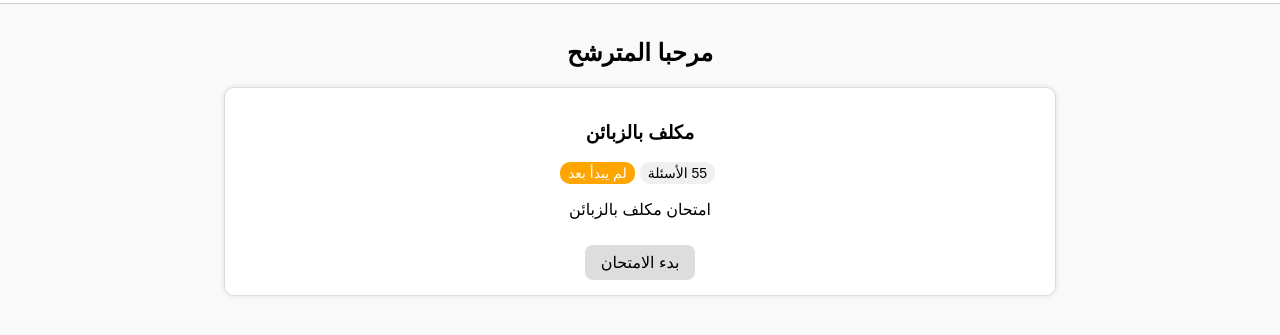
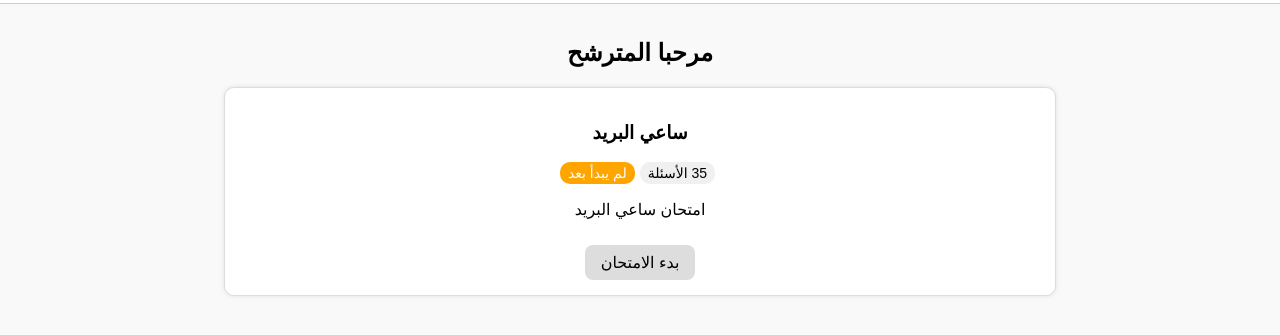
Before and after one commit to mohroua/BaridALG-, a plain HTML site: page index.html in a window 1280 px wide. Shown: the part 67-402 px from the top of the page. Drawn offline with Linux system fonts and the light colour scheme.

Commit message:
Update index.html

```diff
--- a/index.html
+++ b/index.html
@@ -178,12 +178,12 @@
   <div class="content" id="welcome-section">
     <h2 id="username">مرحبا المترشح</h2>
     <div class="box">
-      <h3> مكلف بالزبائن</h3>
+      <h3> ساعي البريد </h3>
       <div class="status">
-        <span>55 الأسئلة</span>
+        <span>35 الأسئلة</span>
         <span class="orange">لم يبدأ بعد</span>
       </div>
-      <p>امتحان مكلف بالزبائن</p>
+      <p>امتحان ساعي البريد</p>
       <button onclick="startExam()">بدء الامتحان</button>
     </div>
   </div>
```
